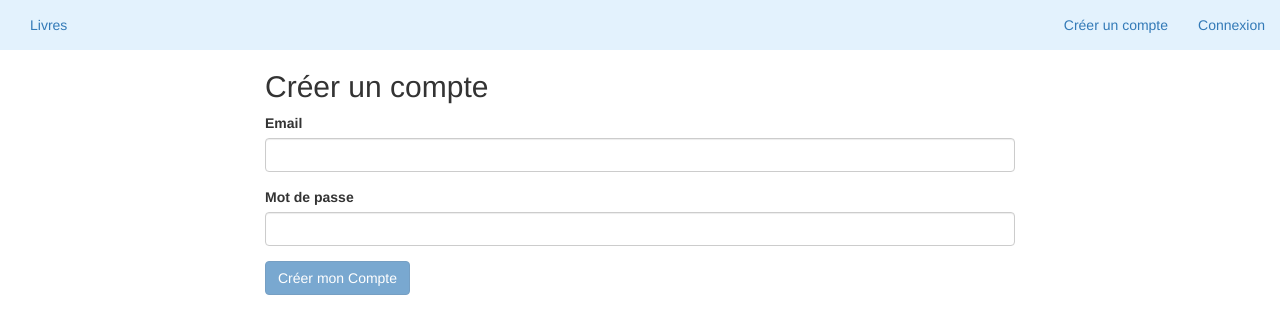
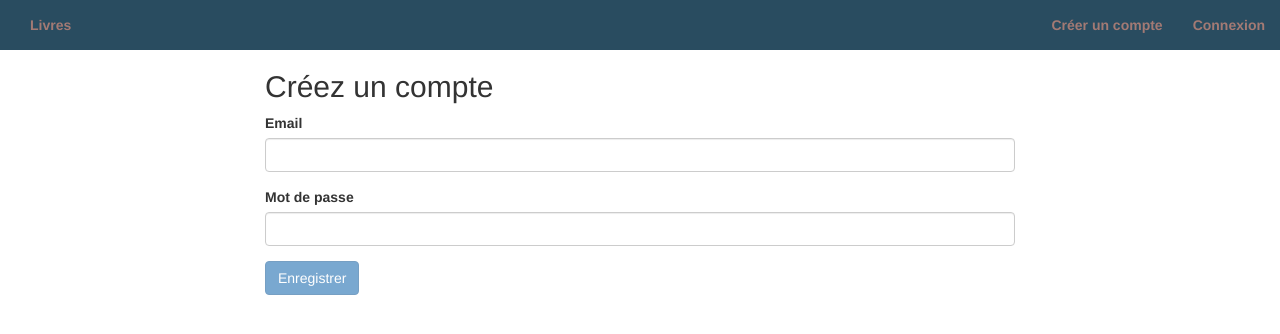
Before and after one commit to Zesysy/my-library-angular, an Angular app: page /auth/signup in a window 1280 px wide. Shown: the top 334 px of the page. Built offline with nearby package versions, Linux system fonts and the light colour scheme; no server answers.

Commit message:
change HeaderComponent's style

```diff
--- a/src/app/auth/signin/signin.component.html
+++ b/src/app/auth/signin/signin.component.html
@@ -1,6 +1,6 @@
 <div class="row">
   <div class="col-sm-8 col-sm-offset-2">
-    <h2>Connexion</h2>
+    <h2>Connectez-vous</h2>
     <form [formGroup]="signInForm" (ngSubmit)="onSubmit()">
       <div class="form-group">
         <label for="email">Email</label>
--- a/src/app/auth/signup/signup.component.html
+++ b/src/app/auth/signup/signup.component.html
@@ -1,6 +1,6 @@
 <div class="row">
   <div class="col-sm-8 col-sm-offset-2">
-    <h2>Créer un compte</h2>
+    <h2>Créez un compte</h2>
     <form [formGroup]="signUpForm" (ngSubmit)="onSubmit()">
       <div class="form-group">
         <label for="email">Email</label>
@@ -25,7 +25,7 @@
         type="submit"
         [disabled]="signUpForm.invalid"
       >
-        Créer mon Compte
+        Enregistrer
       </button>
     </form>
     <p class="text-danger mt-1">{{ errorMessage }}</p>
--- a/src/app/header/header.component.html
+++ b/src/app/header/header.component.html
@@ -1,19 +1,28 @@
-<nav class="navbar-light" style="background-color: #e3f2fd;">
+<nav class="navbar-light" style="background-color: #294c60;">
   <div class="container-fluid">
     <ul class="nav navbar-nav">
       <li routerLinkActive="active">
-        <a routerLink="books">Livres</a>
+        <a routerLink="books" style="color: #a37a74; font-weight: 700;"
+          >Livres</a
+        >
       </li>
     </ul>
     <ul class="nav navbar-nav navbar-right">
       <li routerLinkActive="active" *ngIf="!isAuth">
-        <a routerLink="auth/signup">Créer un compte</a>
+        <a routerLink="auth/signup" style="color: #a37a74; font-weight: 700;"
+          >Créer un compte</a
+        >
       </li>
       <li routerLinkActive="active" *ngIf="!isAuth">
-        <a routerLink="auth/signin">Connexion</a>
+        <a routerLink="auth/signin" style="color: #a37a74; font-weight: 700;"
+          >Connexion</a
+        >
       </li>
       <li>
-        <a (click)="onSignOut()" style="cursor: pointer;" *ngIf="isAuth"
+        <a
+          (click)="onSignOut()"
+          style="cursor: pointer; color: #a37a74; font-weight: 700;"
+          *ngIf="isAuth"
           >Déconnexion</a
         >
       </li>
```
